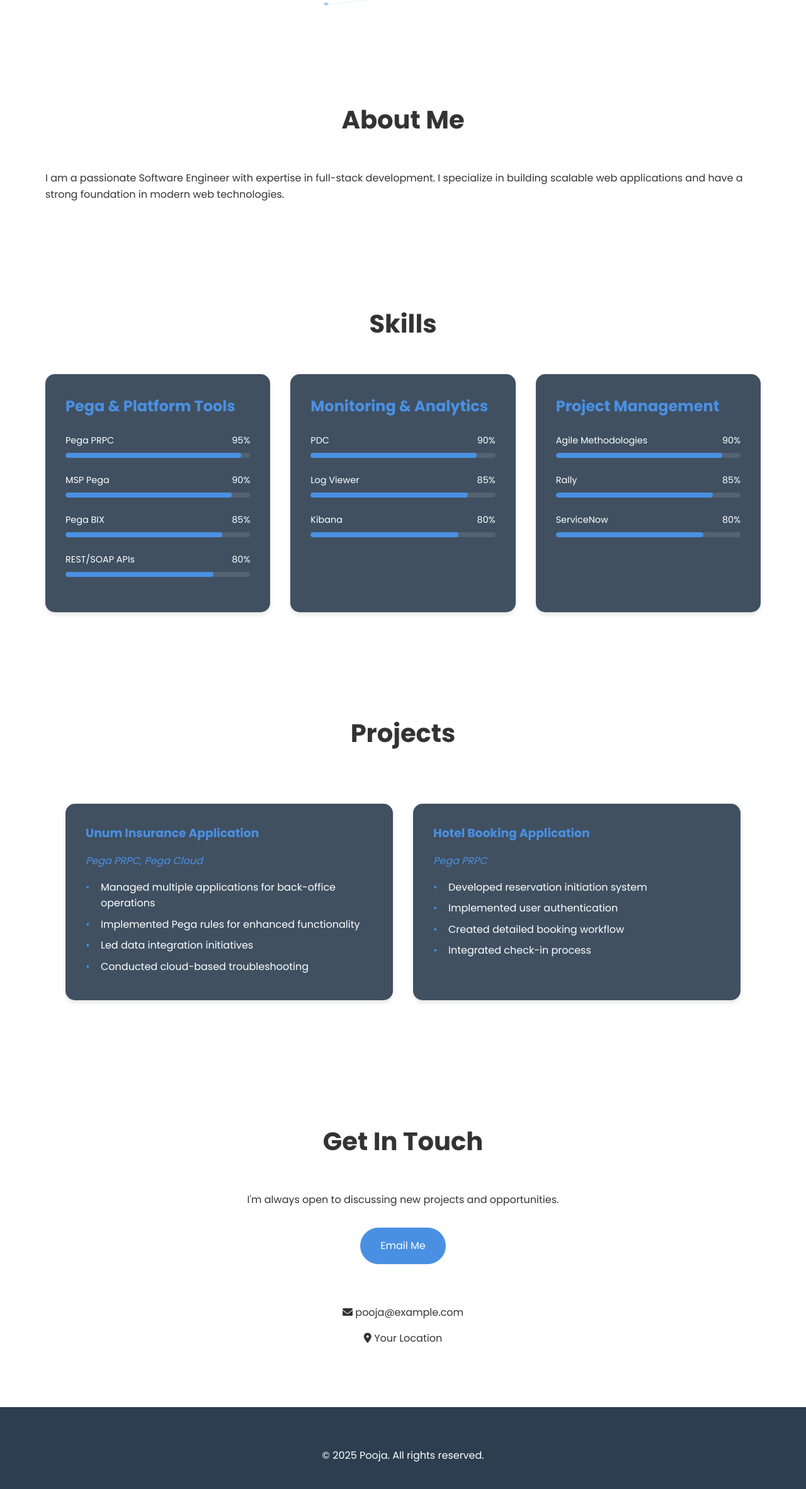
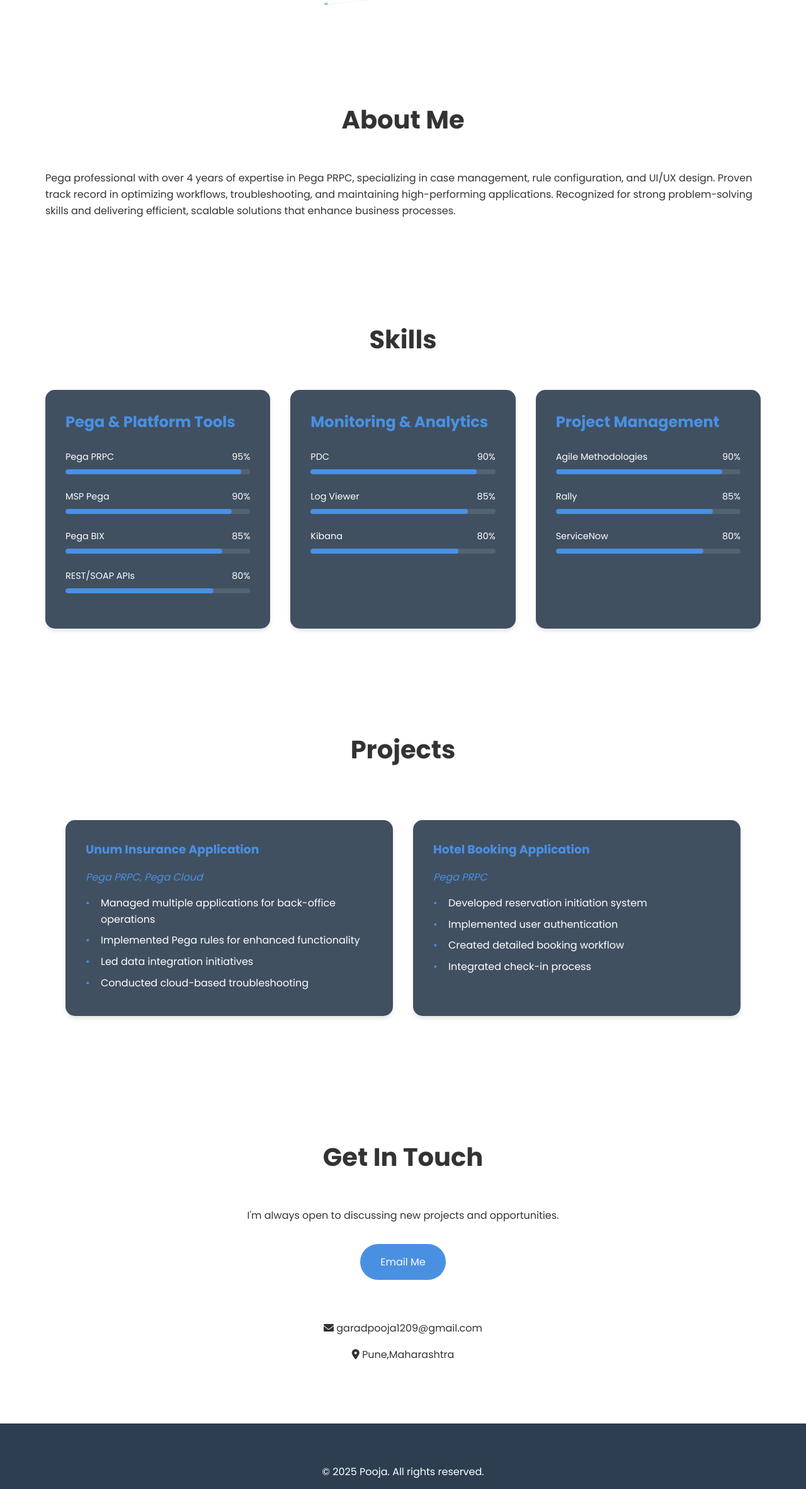
Before and after one commit to pooja-garad/pooja-portfolio, a plain HTML site: page index.html in a window 1280 px wide. Shown: the part 792-3156 px from the top of the page at 63% size. Drawn offline with nearby package versions, Linux system fonts and the light colour scheme.

Commit message:
Update index.html

```diff
--- a/index.html
+++ b/index.html
@@ -41,15 +41,15 @@
     <section class="hero">
         <div class="hero-content">
             <h1>Hi, I'm Pooja</h1>
-            <p class="typewriter">Software Engineer & Developer</p>
+            <p class="typewriter">Pega Developer & Software Engineer</p>
             <div class="social-links">
-                <a href="https://linkedin.com/in/pooja" target="_blank">
+                <a href="https://linkedin.com/in/pooja-garad" target="_blank">
                     <i class="fab fa-linkedin"></i>
                 </a>
-                <a href="https://github.com/pooja" target="_blank">
+                <a href="https://github.com/pooja-garad" target="_blank">
                     <i class="fab fa-github"></i>
                 </a>
-                <a href="mailto:pooja@example.com">
+                <a href="mailto:garadpooja1209@gmail.com">
                     <i class="fas fa-envelope"></i>
                 </a>
             </div>
@@ -63,9 +63,12 @@
     <section id="about" class="about">
         <h2>About Me</h2>
         <div class="about-content">
-            <p>I am a passionate Software Engineer with expertise in full-stack development.
-            I specialize in building scalable web applications and have a strong foundation in
-            modern web technologies.</p>
+            <p>Pega professional with over 4 years of expertise in Pega PRPC,
+                specializing in case management, rule configuration, and UI/UX design.
+                Proven track record in optimizing workflows, troubleshooting,
+                and maintaining high-performing applications.
+                Recognized for strong problem-solving skills and delivering efficient,
+                scalable solutions that enhance business processes.</p>
         </div>
     </section>
 
@@ -212,8 +215,8 @@
             <p>I'm always open to discussing new projects and opportunities.</p>
             <a href="mailto:pooja@example.com" class="contact-button">Email Me</a>
             <div class="contact-info">
-                <p><i class="fas fa-envelope"></i> pooja@example.com</p>
-                <p><i class="fas fa-map-marker-alt"></i> Your Location</p>
+                <p><i class="fas fa-envelope"></i> garadpooja1209@gmail.com</p>
+                <p><i class="fas fa-map-marker-alt"></i> Pune,Maharashtra</p>
             </div>
         </div>
     </section>
```
